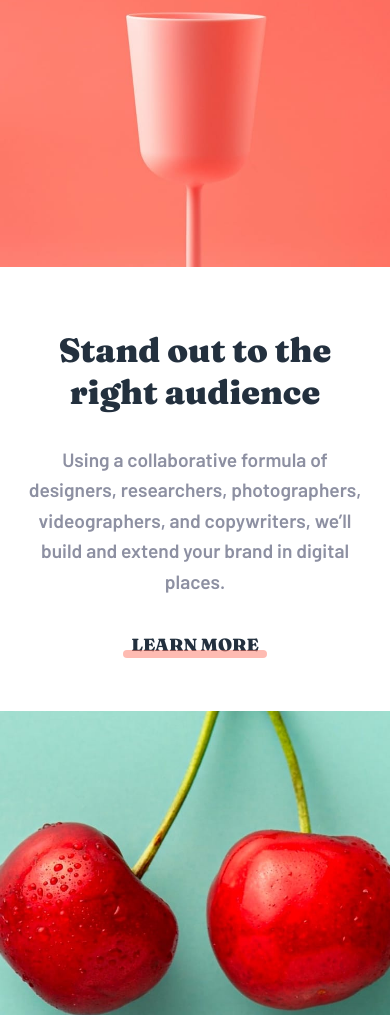
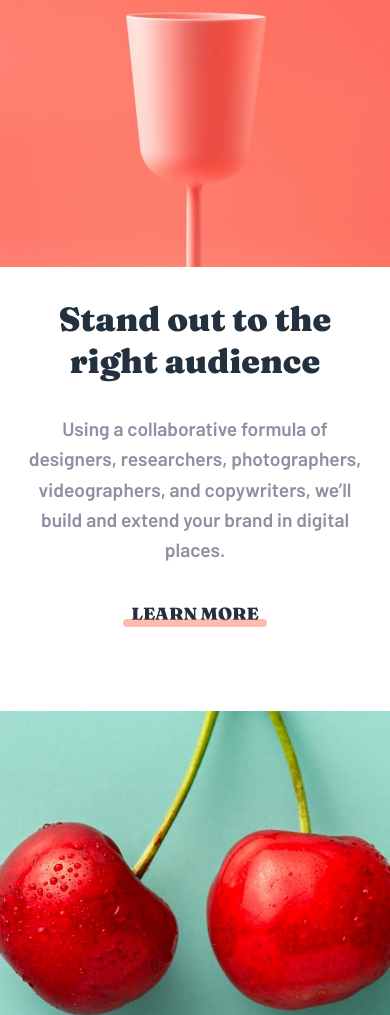
Before and after one commit to juangin3r/frontend-9, a plain HTML site: page index.html in a window 390 px wide. Shown: the part 1367-2382 px from the top of the page. Drawn offline with Linux system fonts and the light colour scheme.

Commit message:
Update style.css

```diff
--- a/scss/style.css
+++ b/scss/style.css
@@ -489,14 +489,14 @@ body {
   color: #23303e;
   font-weight: 900;
   width: 70%;
-  margin: -8vw 0 2.1rem 18%;
+  margin: 10vw 0 2.1rem 18%;
 }
 
 @media screen and (max-width: 650px) {
   .first .a-2 .title-2 {
     font-size: 2.1rem;
     width: 86%;
-    margin: 16vw 0 2rem 0;
+    margin: 8vw 0 2rem 0;
     padding: 0 7%;
   }
 }
```
